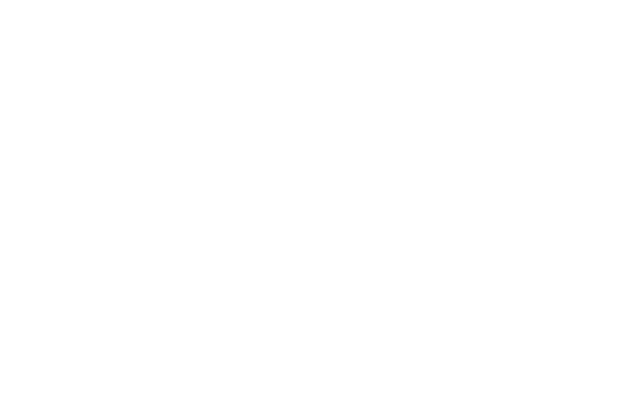
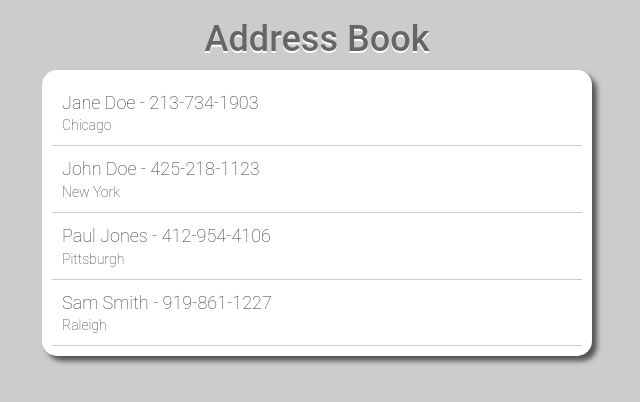
Before and after one commit to bclover/AddressBook, a website: page src/index.html in a window 1280 px wide. Shown: the whole page, without its empty margins (323-963 px from the left). Drawn offline with nearby package versions, Linux system fonts and the light colour scheme.

Commit message:
Adding a watcher to reload browser when javascript files change. Added some sample data, styling, and layout tweaks.

```diff
--- a/gulpfile.js
+++ b/gulpfile.js
@@ -15,6 +15,7 @@ gulp.task('serve', function () {
         }
     });
     gulp.watch("src/*.html").on("change", browserSync.reload);
+    gulp.watch("src/js/**/*.js").on("change", browserSync.reload);
     gulp.watch("src/styles/**/*.css").on("change", browserSync.reload);
 });
 
--- a/package.json
+++ b/package.json
@@ -5,6 +5,7 @@
   "author": "Bryan Clover",
   "license": "ISC",
   "devDependencies": {
+    "angular": "^1.3.15",
     "bootstrap": "^3.3.4",
     "browser-sync": "^2.5.2",
     "gulp": "^3.8.11",
--- a/src/index.html
+++ b/src/index.html
@@ -1,13 +1,10 @@
 <!DOCTYPE html>
-<html ng-app>
+<html ng-app="myApp">
 <head lang="en">
     <meta charset="utf-8">
-    <meta http-equiv="X-UA-Compatible" content="IE=edge">
     <meta name="viewport" content="width=device-width, initial-scale=1">
+
     <title>Address Book Sample</title>
-
-    <!--Web Fonts-->
-    <link href='http://fonts.googleapis.com/css?family=Roboto' rel='stylesheet' type='text/css'>
 
     <!-- Bootstrap -->
     <link rel="stylesheet" href="https://maxcdn.bootstrapcdn.com/bootstrap/3.3.4/css/bootstrap.min.css">
@@ -24,14 +21,23 @@
     <script src="https://oss.maxcdn.com/html5shiv/3.7.2/html5shiv.min.js"></script>
     <script src="https://oss.maxcdn.com/respond/1.4.2/respond.min.js"></script>
     <![endif]-->
+</head>
 
-</head>
 <body ng-controller="PeopleController">
 
+    <h1>Address Book</h1>
 
-<script src="https://ajax.googleapis.com/ajax/libs/jquery/1.11.2/jquery.min.js"></script>
-<script src="https://maxcdn.bootstrapcdn.com/bootstrap/3.3.4/js/bootstrap.min.js"></script>
-<script src="https://ajax.googleapis.com/ajax/libs/angularjs/1.3.14/angular.min.js"></script>
+    <div class="wrapper">
+        <div class="contact-item" ng-repeat="person in people | orderBy:'name'">
+            <div class="name">{{person.name}} - {{person.phone}}</div>
+            <span>{{person.city}}</span>
+        </div>
+    </div>
+
+    <script src="https://ajax.googleapis.com/ajax/libs/jquery/1.11.2/jquery.min.js"></script>
+    <script src="https://maxcdn.bootstrapcdn.com/bootstrap/3.3.4/js/bootstrap.min.js"></script>
+    <script src="https://ajax.googleapis.com/ajax/libs/angularjs/1.3.15/angular.min.js"></script>
+    <script src="js/app.js" type="text/javascript"></script>
 
 </body>
 </html>
--- a/src/scripts/scripts.js
+++ b/src/js/app.js
@@ -1,11 +1,14 @@
 /**
  * Created by bryanclover on 4/2/15.
  */
-function PeopleController($scope){
+
+var myApp = angular.module('myApp',[]);
+
+myApp.controller('PeopleController', ['$scope', function($scope) {
     $scope.people = [
         {name: 'John Doe', phone: '425-218-1123', city: 'New York'},
         {name: 'Jane Doe', phone: '213-734-1903', city: 'Chicago'},
-        {name: 'Same Smith', phone: '919-861-1227', city: 'Raleigh'},
+        {name: 'Sam Smith', phone: '919-861-1227', city: 'Raleigh'},
         {name: 'Paul Jones', phone: '412-954-4106', city: 'Pittsburgh'}
     ];
-}
+}]);
--- a/src/styles/custom.css
+++ b/src/styles/custom.css
@@ -0,0 +1,34 @@
+body{
+    font-family: 'Roboto', sans-serif;
+    font-weight: 100;
+    background: #CCCCCC;
+}
+
+h1{
+    text-align: center;
+    color: #666;
+    text-shadow: 0px 2px 0px #fff;
+}
+
+.name{
+    font-size: 18px;
+}
+
+.city{
+    font-style: italic;
+    font-size: 13px;
+}
+
+.wrapper{
+    width: 550px;
+    margin: 0 auto;
+    box-shadow: 5px 5px 5px #555;
+    background: #fff;
+    border-radius: 15px;
+    padding: 10px;
+}
+
+.contact-item {
+    border-bottom: thin solid #ccc;
+    padding: 10px;
+}
```
